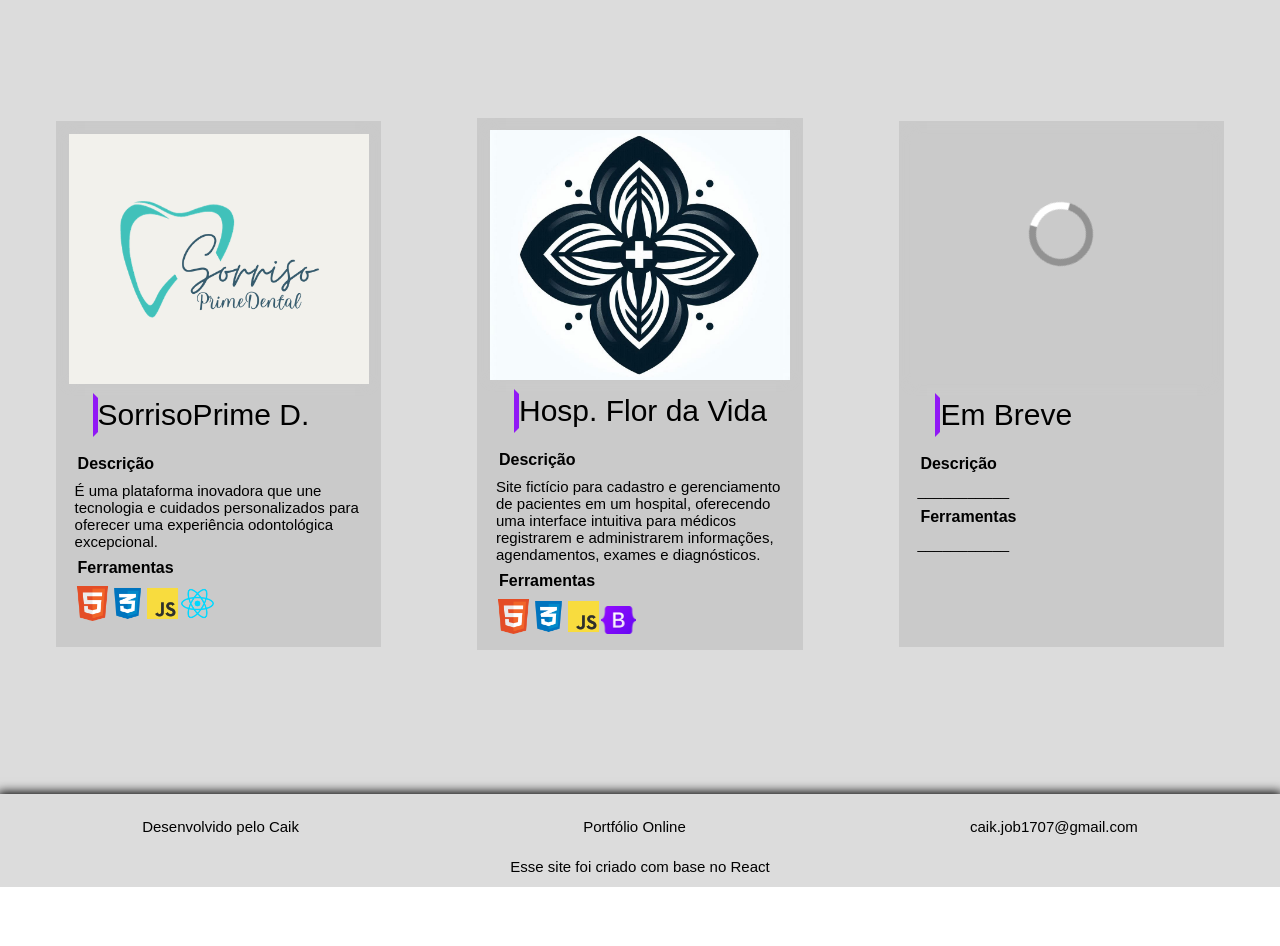
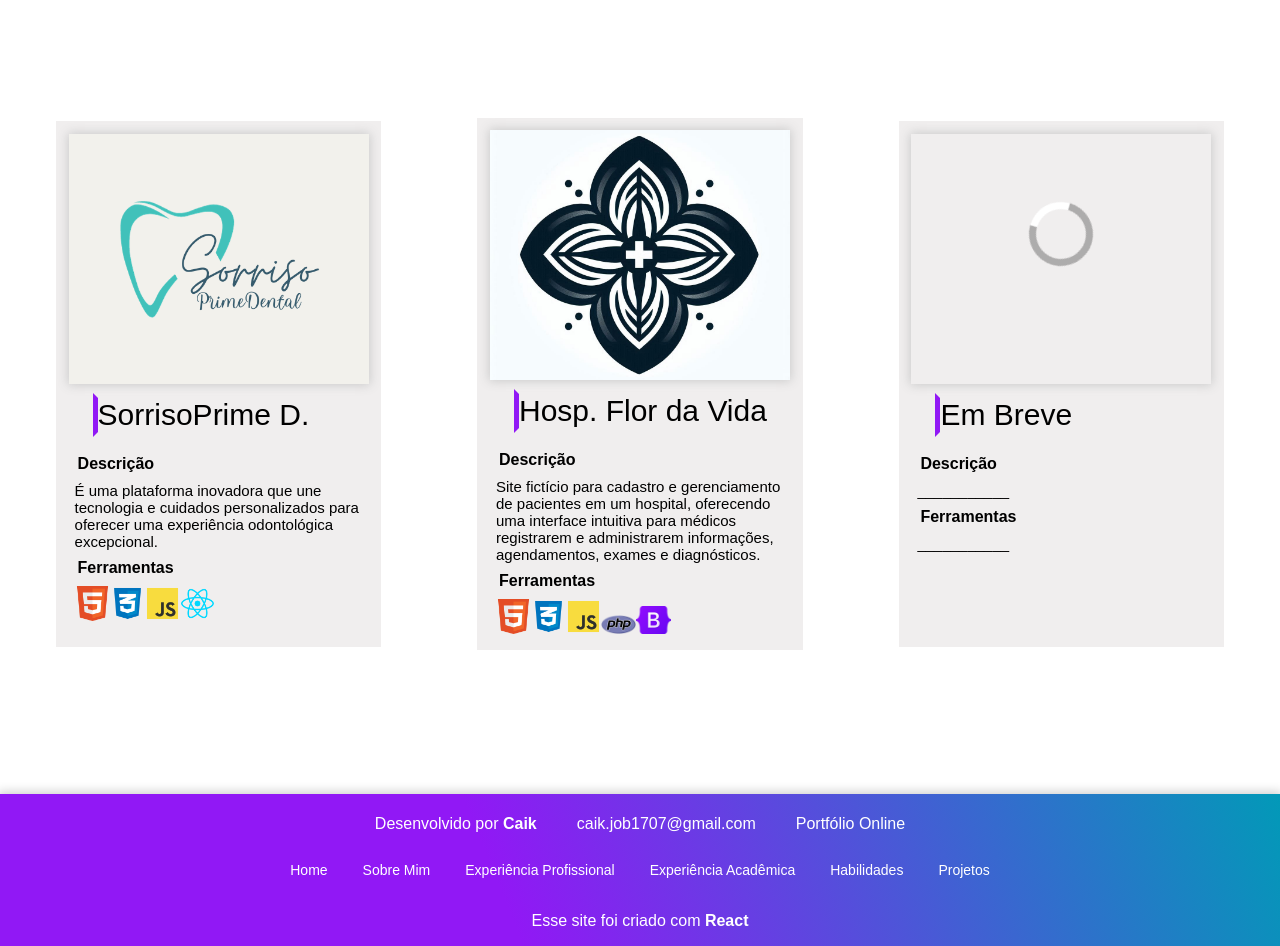
Before and after one commit to CaikRian/MeuPortfolio_Online, a React (Create React App) app: page /Projetos in a window 1280 px wide. Shown: the part 1300-2246 px from the top of the page. Before the commit the page ends 2187 px from the top, so only its background shows below. Built offline with nearby package versions, Linux system fonts and the light colour scheme.

Commit message:
v7.1 --> Melhoria de Responsividade

```diff
--- a/src/components/Footer/index.js
+++ b/src/components/Footer/index.js
@@ -3,16 +3,26 @@ import './style.css'
 function Footer(){
     return(
         <footer>
-            <div className='PrimeiraLinha'>
-            <span>Desenvolvido pelo Caik</span>
+        <div class='PrimeiraLinha'>
+            <span>Desenvolvido por <strong>Caik</strong></span>
+            <span>caik.job1707@gmail.com</span>
             <span>Portfólio Online</span>
-            <span>caik.job1707@gmail.com</span>
-            </div>
+        </div>
 
-            <div className='SegundaLinha'>
-                <span>Esse site foi criado com base no React</span>
-            </div>
+        <div class='Links'>
+            <a href="#home">Home</a>
+            <a href="#sobre-mim">Sobre Mim</a>
+            <a href="#experiencia-profissional">Experiência Profissional</a>
+            <a href="#experiencia-academica">Experiência Acadêmica</a>
+            <a href="#habilidades">Habilidades</a>
+            <a href="#projetos">Projetos</a>
+        </div>
+
+        <div class='SegundaLinha'>
+            <span>Esse site foi criado com <strong>React</strong></span>
+        </div>
         </footer>
+
     );
 }
 export default Footer;
--- a/src/components/Footer/style.css
+++ b/src/components/Footer/style.css
@@ -1,48 +1,111 @@
-
-Footer{
-   display: flex;
-   flex-direction: column;
-
-    min-height: 10vh;
-    box-shadow: 0px 0px 10px 2px black;
-    background-color: rgb(220, 220, 220);
+footer {
+    display: flex;
+    color: white !important;
+    flex-direction: column;
     align-items: center;
-    justify-content: space-around;
-    padding-top: 1%;
-
+    justify-content: space-between;
+    padding: 1rem 2%;
+    background-color: white;
+    background: linear-gradient(248deg, #0299B8 0%, #9118F5 61%);
+    box-shadow: 0px 0px 10px 2px rgba(0, 0, 0, 0.2);
+    min-height: 15vh;
 
 }
-Footer *{
-    font-size: 15px;
-}
-.PrimeiraLinha{
+
+footer .PrimeiraLinha {
     display: flex;
-    width: 100%;
-    justify-content: space-around;
+    color: white;
+    justify-content: center;
+    gap: 20px;
+    font-size: 14px;
+    flex-wrap: wrap;
+    text-align: center;
+
 }
 
-@media (max-width: 500px){
-    Footer{
+footer .PrimeiraLinha span {
+    display: inline-block;
+    padding: 5px 10px;
 
+    color: white;
+}
 
-        align-items: stretch;
+footer .Links {
+    display: flex;
+    flex-wrap: wrap;
+    justify-content: center;
+    gap: 15px;
+    margin: 10px 0;
+    color: white;
+}
 
+footer .Links a {
+    text-decoration: none;
+    font-size: 14px;
+    color: white;
+    padding: 5px 10px;
+    border-radius: 5px;
+    transition: background-color 0.3s ease, color 0.3s ease;
+}
 
-    }
-    Footer *{
-        font-size: 15px;
+footer .Links a:hover {
+    background-color: #000000;
+    color: white;
+}
 
-    }
-    Footer span{
-        display: flex;
-        align-items: center;
-        justify-content: center;
-        margin: 1%;
-    }
-    .PrimeiraLinha{
-        flex-direction: column;
+footer .SegundaLinha {
+    font-size: 12px;
+    margin-top: 10px;
+    text-align: center;
+}
+footer .SegundaLinha span, strong{
+    color: white;
+}
+
+@media (max-width: 768px) {
+    footer {
+        padding: 1.5rem 5%;
     }
 
+    footer .PrimeiraLinha {
+        flex-direction: column;
+        gap: 10px;
+    }
 
+    footer .Links {
+        gap: 10px;
+    }
 
+    footer .Links a {
+        font-size: 13px;
+    }
+
+    footer .SegundaLinha {
+        font-size: 11px;
+    }
 }
+
+@media (max-width: 500px) {
+    footer {
+        align-items: stretch;
+    }
+
+    footer .PrimeiraLinha {
+        flex-direction: column;
+        gap: 10px;
+    }
+
+    footer .Links {
+        flex-direction: column;
+        gap: 8px;
+    }
+
+    footer .Links a {
+        font-size: 12px;
+        text-align: center;
+    }
+
+    footer .SegundaLinha {
+        font-size: 10px;
+    }
+}
--- a/src/components/Header/style.css
+++ b/src/components/Header/style.css
@@ -3,7 +3,7 @@ header{
     display: flex;
     position: fixed;
     z-index: 2;
-    background-color: rgb(220, 220, 220) ;
+    background-color: white ;
     height: 10vh;
     width: 100%;
     align-items: center;
--- a/src/pages/Home/index.js
+++ b/src/pages/Home/index.js
@@ -53,10 +53,10 @@ function Home() {
             </div>
             <div className='CampoSobre'>
                 <h1 id='TitSobreMim'>Sobre mim</h1>
-                <span>&nbsp;Meu nome é Caik Rian, tenho 20 anos e moro em Osasco-SP.
+                <span>&nbsp;Meu nome é Caik Rian, nasci no dia 17/07/2003 e moro em Osasco-SP.
                     Desde cedo, meu fascínio pela tecnologia e sistemas de computação me impulsionou a buscar conhecimento na área.
-                      Iniciei minha jornada acadêmica na ETEC, onde me formei como Técnico em Análise e Desenvolvimento de Sistemas.
-                       Atualmente, estou trilhando um novo capítulo em minha vida acadêmica enquanto curso Ciência da Computação na FMU.
+                    Iniciei minha jornada acadêmica na ETEC, onde me formei como Técnico em Análise e Desenvolvimento de Sistemas.
+                    Atualmente, estou trilhando um novo capítulo em minha vida acadêmica enquanto curso Ciência da Computação na FMU e realizo um estagio como analista de sistemas na GVP Digital.
                     </span>
                     <br/>
                 <span>&nbsp;Minha paixão por resolver problemas e criar soluções me motiva a buscar constantemente desafios na área de tecnologia.
@@ -82,17 +82,6 @@ function Home() {
                         <span id='StatusInst'>Concluído</span>
                         <span id='DataInst'>01/2019 até 12/2021</span>
                     </div>
-
-                </div>
-
-                <div className='instituicao'>
-                    <div id='UNIP' className='ImgInstituicao' >
-                        <span id='TitInst'>UNIP</span>
-                        <span id='CursoInst'>Ciência da Computação</span>
-                        <span id='StatusInst'>Trancado</span>
-                        <span id='DataInst'>01/2022 até 06/2022</span>
-                    </div>
-
                 </div>
 
                 <div className='instituicao'>
@@ -102,14 +91,15 @@ function Home() {
                         <span id='StatusInst'>Em Andamento</span>
                         <span id='DataInst'>07/2022 até 06/2026</span>
                     </div>
-
                 </div>
             </div>
             </article>
+
+            <div id='TitExpProf' className='titulo'>Experiência Profissional</div>
+
             <article id='section4' className='section4'>
-                <div id='TitExpProf' className='titulo'>Experiência Profissional</div>
+
                 <div className='CampoExpProf'>
-                    <div className='ImgExpProf'><img src={Icon_People}></img></div>
                     <div className='DescExpProf'>
                         <span className='TitleExpProf'>Empresa</span>
                         <span>&nbsp;ERP Solutions Ltda.</span>
@@ -124,7 +114,24 @@ function Home() {
                         </span>
                     </div>
                 </div>
-                </article>
+
+                <div className='CampoExpProf'>
+                    <div className='DescExpProf'>
+                        <span className='TitleExpProf'>Empresa</span>
+                        <span>&nbsp;GVP.Digital</span>
+                        <br/>
+                        <span className='TitleExpProf'>Cargo</span>
+                        <span>&nbsp;Estágio em Análise de Sistemas - 08/2024 até o momento</span>
+                        <br/>
+                        <span className='TitleExpProf'>Principais Atividades</span>
+                        <span>&nbsp;Parametrização e configuração de sistemas;
+                            Ajustes básicos em sistemas CRM e Apoio e esclarecimento de dúvidas em implantação de sistemas;
+                            Desenvolvimento de sistemas, análise de sistemas, processos, qualidade;
+                        </span>
+                    </div>
+                </div>
+
+            </article>
             <article id='section5'className='section5'>
                 <div id='TitHabild' className='titulo'>Habilidades</div>
                 <div id='CampoConhecimento'>
--- a/src/pages/Home/style.css
+++ b/src/pages/Home/style.css
@@ -17,14 +17,13 @@
 main{
     display: flex;
     flex-direction: column;
-    background-color: rgb(220, 220, 220);
+    background-color: white;
     color: white;
     padding-bottom: 5%;
 }
 
 h1{
     font-family: 'Righteous', arial;
-    color: rgb(220, 220, 220);
     background: linear-gradient(248deg, #0299B8 0%, #9118F5 61%);
     box-shadow: black 0px 2px 10px 1px;
 
@@ -92,7 +91,7 @@ h3{
     justify-content: center;
     align-items: flex-start;
     width: 70%;
-    background: linear-gradient(90deg, rgb(220, 220, 220) 70%, #9218f500 100%);
+    background: linear-gradient(90deg, white 70%, #9218f500 100%);
 }
 .titFrase{
     border-right: 2px solid transparent;
@@ -119,7 +118,7 @@ h3{
     align-items: center;
     justify-content: center;
     font-size: 200px;
-    color: rgb(220, 220, 220);
+    color: white;
     height: 100vh;
 
 }
@@ -170,7 +169,9 @@ h3{
     max-width: 100%;
     margin-top: 10vh;
 }
-
+#TitSobreMim{
+    color: white;
+}
 .CampoSelfie{
     display: flex;
     align-items: center;
@@ -220,7 +221,7 @@ h3{
     margin-top: 5%;
     justify-content: center;
     font-size: 50px;
-    color: rgb(220, 220, 220);
+    color: white;
     background: linear-gradient(248deg, #0299B8 0%, #9118F5 61%);
 }
 .CampoFAcad{
@@ -252,17 +253,17 @@ h3{
 }
 
 #ETEC{
-    background: linear-gradient(to left, rgba(26, 26, 26, 0) 0%, rgb(220, 220, 220) 50%), url('./Img/Icon_Etec.jpeg');
+    background: linear-gradient(to left, rgba(26, 26, 26, 0) 0%, white 50%), url('./Img/Icon_Etec.jpeg');
     background-size: contain;
 
 }
 #UNIP{
-    background: linear-gradient(to left, rgba(26, 26, 26, 0) 0%, rgb(220, 220, 220) 50%), url('./Img/Icon_Unip.png');
+    background: linear-gradient(to left, rgba(26, 26, 26, 0) 0%, white 50%), url('./Img/Icon_Unip.png');
     background-size: contain;
 
 }
 #FMU{
-    background: linear-gradient(to left, rgba(26, 26, 26, 0) 0%, rgb(220, 220, 220) 50%), url('./Img/Icon_Fmu.png');
+    background: linear-gradient(to left, rgba(26, 26, 26, 0) 0%, white 50%), url('./Img/Icon_Fmu.png');
     background-size: contain;
 
 }
@@ -285,10 +286,20 @@ h3{
     font-weight: bold;
 }
 
+#section4{
+    display: flex;
+    flex-wrap: wrap;
+}
 .CampoExpProf{
     display: flex;
+
     justify-content: space-around;
     align-items: center;
+    border: solid 10px transparent;
+    border-left-color: #9118F5;
+    margin: 5%;
+    padding: 2%;
+    background-color: rgb(240, 239, 239);
 
 
 }
@@ -305,8 +316,10 @@ h3{
 .TitleExpProf{
     color: #0299B8;
     font-weight: bold;
+    margin-bottom: 1%;
 
 }
+
 
 #section5{
     min-height: 100vh;
--- a/src/pages/Projetos/index.js
+++ b/src/pages/Projetos/index.js
@@ -10,6 +10,7 @@ import logo_bootstrap from "./img/logo_bootstrap.png"
 import ProjetoDestaque from "./video/RetroGlam.mp4"
 import logo_RetroGlam from "./img/logo_RetroGlam.png"
 import logo_Hospital_flor_da_vida from "./img/logo_Hospital-flor-da-vida.jpeg"
+import logo_php from "./img/logo_php.png"
 
 
 
@@ -43,7 +44,7 @@ function Projetos(){
         }else if(op === 5){
             window.location.href = 'https://sorriso-prime-dental.vercel.app/';
         }else if(op === 6){
-            window.location.href = 'https://hospital-flor-da-vida.vercel.app/';
+            window.location.href = 'https://github.com/CaikRian/Hospital-Flor-da-Vida';
         }
 
       };
@@ -155,6 +156,7 @@ function Projetos(){
                         <img className='ImgFerramentas' src={logo_html}></img>
                         <img className='ImgFerramentas' src={logo_css}></img>
                         <img className='ImgFerramentas' src={logo_javascript}></img>
+                        <img className='ImgFerramentas' src={logo_php}></img>
                         <img className='ImgFerramentas' src={logo_bootstrap}></img>
                     </div>
                 </div>
--- a/src/pages/Projetos/style.css
+++ b/src/pages/Projetos/style.css
@@ -102,7 +102,7 @@
     background-size: cover;
     margin: 10vh 5vh 10vh 5vh;
     padding: 1%;
-    background-color: rgb(202, 202, 202);
+    background-color: rgb(240, 238, 238);
     animation: fadeIn 1s linear;
 }
 .IMGProjetos{
```
Also changed, not shown: src/pages/Projetos/img/logo_php.png (added).
